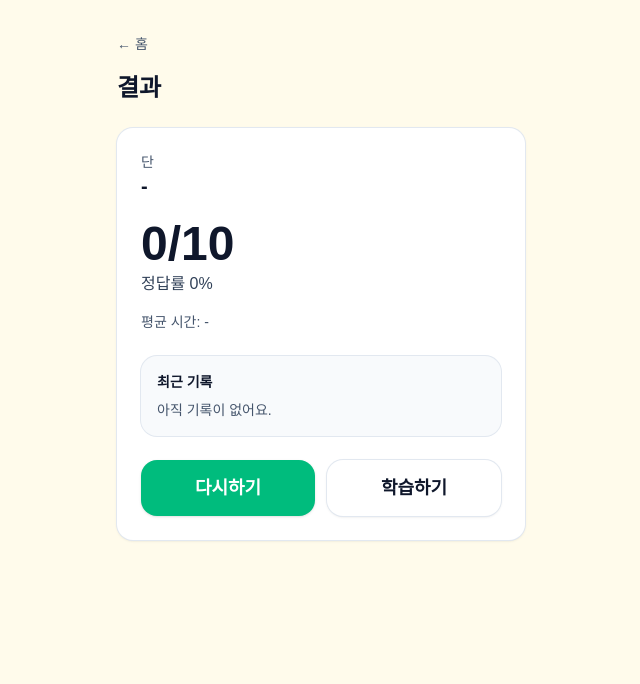
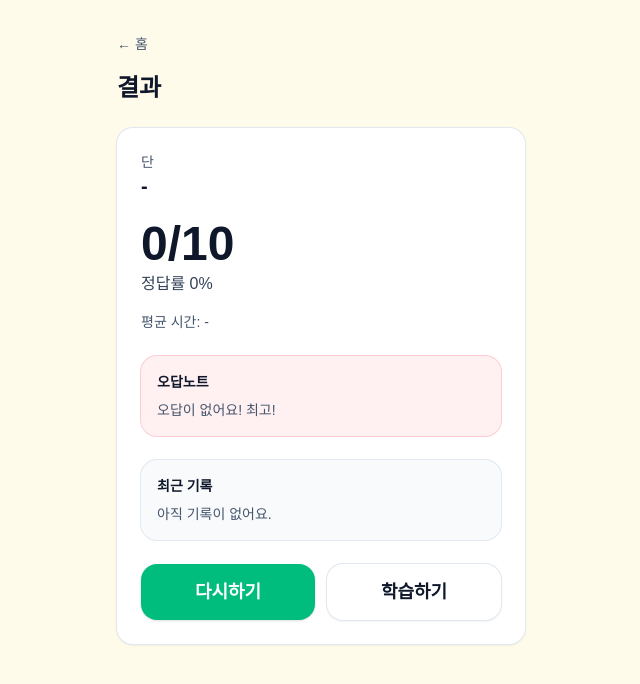
Before and after one commit to woairi/gugudan-kids, a Next.js app: page /result in a window 1280 px wide. Shown: the top 684 px of the page, without its empty margins (319-959 px from the left). Built offline with nearby package versions, Linux system fonts and the light colour scheme.

Commit message:
feat(result): show wrong-note from last session

```diff
--- a/src/app/quiz/page.tsx
+++ b/src/app/quiz/page.tsx
@@ -17,6 +17,8 @@ type Question = {
 
 type Mode = "dan" | "weak";
 
+type WrongItem = { dan: number; right: number; answer: number; picked: number };
+
 type LastResult = {
   at: string;
   dan: number;
@@ -24,6 +26,7 @@ type LastResult = {
   correct: number;
   msTotal: number;
   perQuestionMsAvg: number;
+  wrongItems: WrongItem[];
 };
 
 const LAST_RESULT_KEY = "gugudan.lastResult.v1";
@@ -116,6 +119,7 @@ export default function QuizPage() {
   const [questions, setQuestions] = useState<Question[] | null>(null);
   const [index, setIndex] = useState(0);
   const [correct, setCorrect] = useState(0);
+  const [wrongItems, setWrongItems] = useState<WrongItem[]>([]);
   const [picked, setPicked] = useState<number | null>(null);
   const [isRight, setIsRight] = useState<boolean | null>(null);
 
@@ -132,6 +136,7 @@ export default function QuizPage() {
     setQuestions(mode === "weak" ? makeWeakSession(selectedDan, 10) : makeSession(selectedDan, 10));
     setIndex(0);
     setCorrect(0);
+    setWrongItems([]);
     setPicked(null);
     setIsRight(null);
     setStartedAt(Date.now());
--- a/src/app/result/page.tsx
+++ b/src/app/result/page.tsx
@@ -3,6 +3,8 @@
 import Link from "next/link";
 import { useState } from "react";
 import { lsGet } from "@/shared/lib/storage";
+
+type WrongItem = { dan: number; right: number; answer: number; picked: number };
 
 type LastResult = {
   at: string;
@@ -11,6 +13,7 @@ type LastResult = {
   correct: number;
   msTotal: number;
   perQuestionMsAvg: number;
+  wrongItems: WrongItem[];
 };
 
 const LAST_RESULT_KEY = "gugudan.lastResult.v1";
@@ -43,6 +46,36 @@ export default function ResultPage() {
 
           <div className="mt-4 text-sm text-slate-600">
             평균 시간: {result ? `${Math.round(result.perQuestionMsAvg / 100) / 10}s/문제` : "-"}
+          </div>
+
+          <div className="mt-6 rounded-2xl bg-rose-50 p-4 ring-1 ring-rose-200">
+            <div className="text-sm font-extrabold">오답노트</div>
+            <div className="mt-2 grid gap-2">
+              {(result?.wrongItems ?? []).slice(0, 5).map((w, i) => (
+                <div
+                  key={`${w.dan}x${w.right}-${i}`}
+                  className="flex items-center justify-between rounded-2xl bg-white px-4 py-3 ring-1 ring-rose-200"
+                >
+                  <div className="text-sm font-bold">
+                    {w.dan} × {w.right}
+                  </div>
+                  <div className="text-sm text-slate-700">
+                    정답 {w.answer} / 내가 {w.picked}
+                  </div>
+                </div>
+              ))}
+              {(result?.wrongItems?.length ?? 0) === 0 && (
+                <div className="text-sm text-slate-600">오답이 없어요! 최고!</div>
+              )}
+            </div>
+            {result && (result.wrongItems?.length ?? 0) > 0 && (
+              <Link
+                href={`/quiz?dan=${result.dan}`}
+                className="mt-3 block h-12 rounded-2xl bg-amber-200 text-center text-base font-extrabold leading-[3rem] text-slate-900 ring-1 ring-amber-300 active:scale-[0.99]"
+              >
+                이 단 다시 연습하기
+              </Link>
+            )}
           </div>
 
           <div className="mt-6 rounded-2xl bg-slate-50 p-4 ring-1 ring-slate-200">
```
Also changed, not shown: 1 other file (tests, documents, lock files or other folders).
